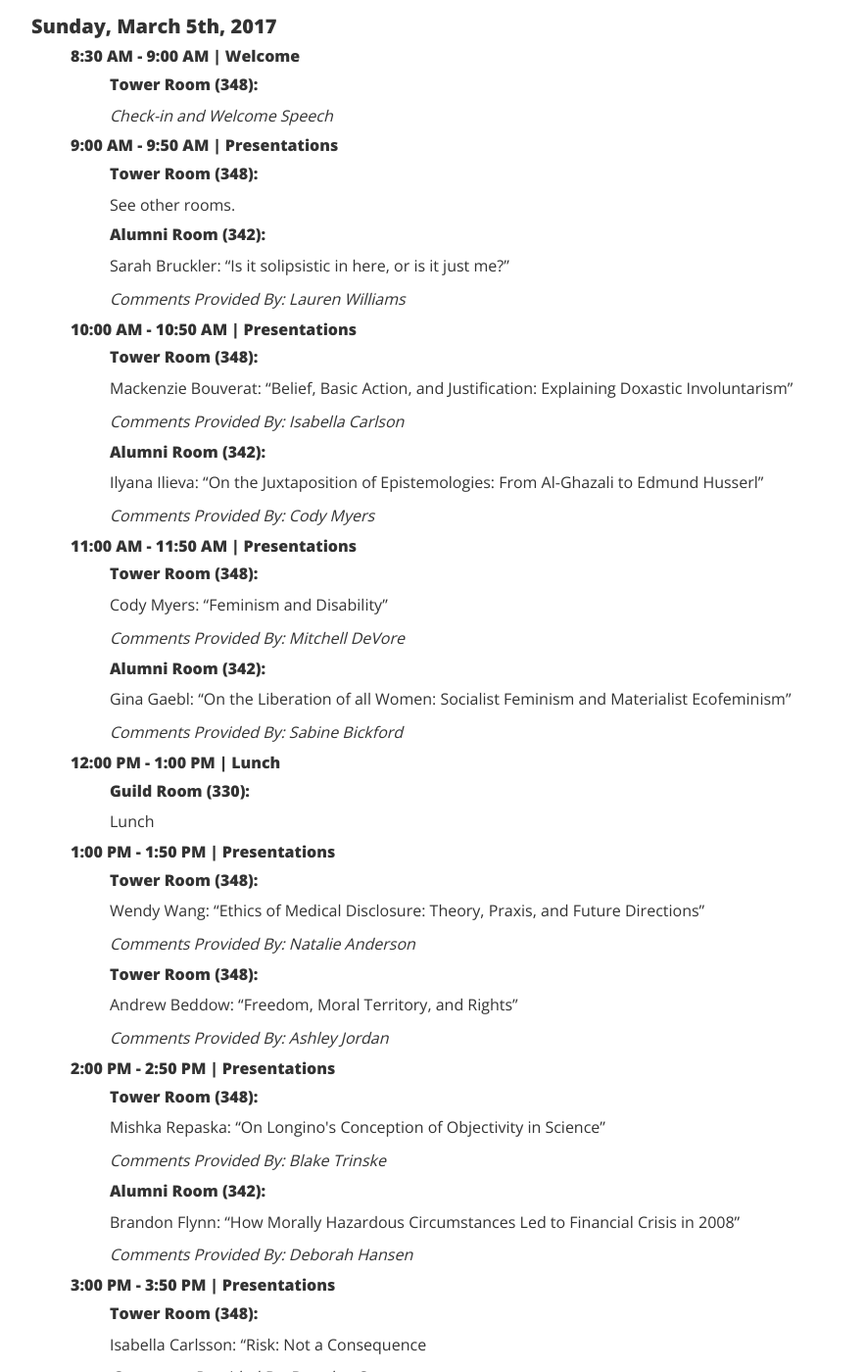
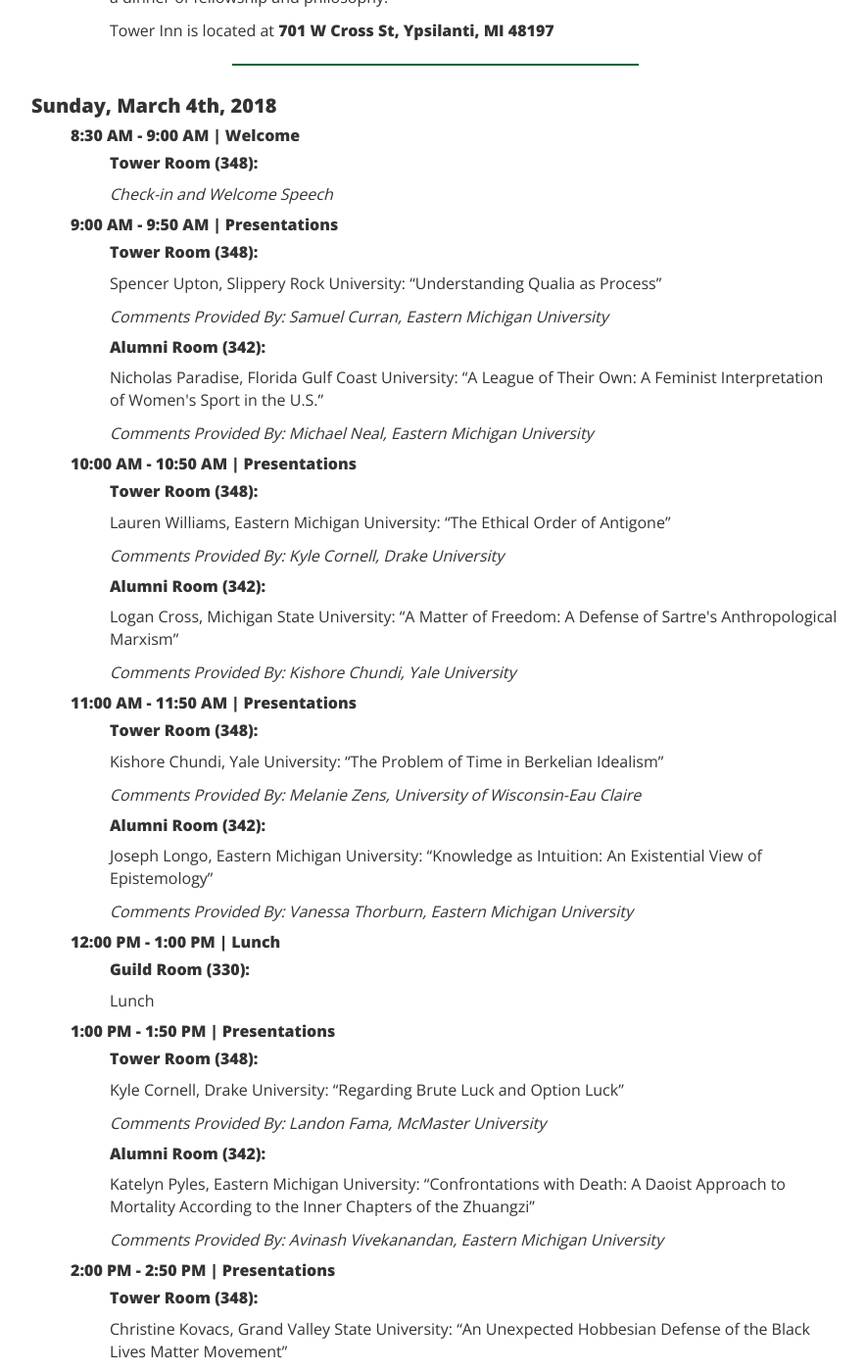
Before and after one commit to ucip/ucip.github.io, a Jekyll site: the page built from schedule.md, in a window 1280 px wide and 1400 px high, scrolled down 2395 px. Shown: the whole window at 98% size, without its empty margins (53-937 px from the left). Built offline with Jekyll 4.4.1, drawn with Linux system fonts in a browser that asks for light colours; nearby versions of some CDN libraries; some of the changed text lies outside the part shown.

Commit message:
Updated to 2018 Schedule

```diff
--- a/schedule.md
+++ b/schedule.md
@@ -7,10 +7,10 @@
 
 <div class="container">
   <div class="col-sm-9 col-xs-12">
-    <h3 class="home-h3">Winter 2017 EMU UCiP (Concluded)</h3>
-    <p><small><b>Note:</b> Papers selected for presentation will be announced by the end of January. The 2018 UCiP Schedule will be available shortly thereafter.</small></p>
+    <h3 class="home-h3">Winter 2018 EMU UCiP</h3>
+    <!--<p><small><b>Note:</b> Papers selected for presentation will be announced by the end of January. The 2018 UCiP Schedule will be available shortly thereafter.</small></p>-->
     <div>
-      <h4 class="schedule-header">Saturday, March 4th, 2017</h4>
+      <h4 class="schedule-header">Saturday, March 3rd, 2018</h4>
       <ul class="schedule-list">
         <li><h5>8:30 AM - 9:00 AM | Welcome</h5>
           <ul class="schedule-list">
@@ -22,49 +22,49 @@
         <li><h5>9:00 AM - 9:50 AM | Presentations</h5>
           <ul class="schedule-list">
             <li><h5>Tower Room (348):</h5>
-              <p>Dylan Delikta: “Our Self Understanding Revealed through Contemporary Architecture”</p>
-              <p><em>Comments Provided By: Vanessa Thorburn</em></p>
+              <p>Max Leonov, Northeastern University: “Parallels in Value Between Humans and Nature”</p>
+              <p><em>Comments Provided By: Marisa Kennedy, Eastern Michigan University</em></p>
             </li>
             <li><h5>Alumni Room (342):</h5>
-              <p>Lydia Jane Roy: “Broken Loose: Knowledge and Ideology in John Milton’s Paradise Lost and Ursula K. Le Guin’s The Dispossessed”</p>
-              <p><em>Comments Provided By: Eric Shore</em></p>
+              <p>Sarah Becker, Hillsdale College: “The Return of Relationality: Aquinas’ Account of Intellectual Action and Personhood”</p>
+              <p><em>Comments Provided By: Robert Del Mauro, Seton Hall University</em></p>
             </li>
           </ul>
         </li>
         <li><h5>10:00 AM - 10:50 AM | Presentations</h5>
           <ul class="schedule-list">
             <li><h5>Tower Room (348):</h5>
-              <p>Lauren Williams: “The Chinese Room Experiment Explained”</p>
-              <p><em>Comments Provided By: Mishka Repaska</em></p>
+              <p>Sarah Zuniga, Eureka College: “The Unhappiest Jean-Jacques? An Examination of Rousseau Through Kierkegaard’s ‘The Unhappiest One’”</p>
+              <p><em>Comments Provided By: Joseph Longo, Eastern Michigan University</em></p>
             </li>
             <li><h5>Alumni Room (342):</h5>
-              <p>Zakary Drabczyk: “Phenomenal Conservatism and the Belief-Appearance Problem”</p>
-              <p><em>Comments Provided By: Sarah Bruckler</em></p>
+              <p>Landon Fama, McMaster University: “Health, Education and the Internet?”</p>
+              <p><em>Comments Provided By: Kelly McCoy, University of Detroit Mercy</em></p>
             </li>
           </ul>
         </li>
         <li><h5>11:00 AM - 11:50 AM | Presentations</h5>
           <ul class="schedule-list">
             <li><h5>Tower Room (348):</h5>
-              <p>Mahmoud Jalloh: “Authenticity and the Plurality of Identities: Online and Offline Selves”</p>
-              <p><em>Comments Provided By: Dylan Delikta</em></p>
+              <p>Eric Garant, Eastern Michigan University: “While the Grass Grows: Adjudicating the Debate between Food Security and Food Sovereignty”</p>
+              <p><em>Comments Provided By: Ayah-Lea' Sawan, University of Detroit Mercy</em></p>
             </li>
             <li><h5>Alumni Room (342):</h5>
-              <p>C. Áine Keefer: “Subjectivity and Mutuality: Feminist Theology in Film”</p>
-              <p><em>Comments Provided By: Joseph Longo</em></p>
+              <p>Blake Trinske, Eastern Michigan University: “Returning to Our Genuine Nature”</p>
+              <p><em>Comments Provided By: Katelyn Pyles, Eastern Michigan University</em></p>
             </li>
           </ul>
         </li>
         <li><h5>12:00 PM - 1:30 PM | Lunch</h5>
           <ul class="schedule-list">
             <li><h5>Guild Room (330):</h5>
-              <p>Lunch with keynote speaker Dr. Theresa Tobin</p>
+              <p>Keynote speaker Dr. Shannon Hoff, Memorial University of Newfoundland: “Hegel on Tragedy and the Nature of Freedom”</p>
             </li>
           </ul>
         </li>
         <li><h5>1:45 PM - 2:50 PM | Activities</h5>
           <ul class="schedule-list">
-            <li><h5>Tower Room (348):</h5>
+            <li><h5>Alumni Room (342):</h5>
               <p>The Value of Graduate School Panel: Come join professors and current graduate students as you explore what graduate school in philosophy can offer.</p>
             </li>
             <li><h5>Guild Hall (330):</h5>
@@ -75,36 +75,36 @@
         <li><h5>3:00 PM - 3:50 PM | Presentations</h5>
           <ul class="schedule-list">
             <li><h5>Tower Room (348):</h5>
-              <p>Evelyn Reilly: “Freedom and Divine Providence”</p>
-              <p><em>Comments Provided By: Jaymes Dempsey</em></p>
+              <p>Kellie Tinskey, Michigan State University: “The Aims of Political Justice: Problems and Possibilities of Distributive Justice, Democratic Equality, and Ethics of Care”</p>
+              <p><em>Comments Provided By: Greg Woodring, Eastern Michigan University</em></p>
             </li>
             <li><h5>Alumni Room (342):</h5>
-              <p>Emily Aquino: “Morality’s Independence of Piety”</p>
-              <p><em>Comments Provided By: Ilyana Ilieva</em></p>
+              <p>Timothy Petzold, Eastern Michigan University: “The Reasonable End of Ethics in Aristotle and Kant”</p>
+              <p><em>Comments Provided By: Issra Dourra, University of Detroit Mercy</em></p>
             </li>
           </ul>
         </li>
         <li><h5>4:00 PM - 4:50 PM | Presentations</h5>
           <ul class="schedule-list">
             <li><h5>Tower Room (348):</h5>
-              <p>Tyler Porter: “A Necessary Extension on the Refutation of the Ontological Argument”</p>
-              <p><em>Comments Provided By: Evelyn Reilly</em></p>
+              <p>Natalia Anderson, Eastern Michigan University: “Is Discovery Necessarily Linguistic?”</p>
+              <p><em>Comments Provided By: Ahmad Chalhoub, University of Detroit Mercy</em></p>
             </li>
             <li><h5>Alumni Room (342):</h5>
-              <p>Arian Kambakhsh: “Subjective Experience As What Matters in Life”</p>
-              <p><em>Comments Provided By: Emily Aquino</em></p>
+              <p>Daniel Proske, University of Texas: “Everett on Sainsbury on Thinking About Fictional Things”</p>
+              <p><em>Comments Provided By: Sarah Bruckler, Eastern Michigan University</em></p>
             </li>
           </ul>
         </li>
         <li><h5>5:00 PM - 5:50 PM | Presentations</h5>
           <ul class="schedule-list">
             <li><h5>Tower Room (348):</h5>
-              <p>Zanudin Bhullar: “A Practical Demonstration of Time Traveling Paradoxes”</p>
-              <p><em>Comments Provided By: Trent McClain</em></p>
+              <p>Robert Del Mauro, Seton Hall University: “Korematsu v. United States and Legal Realism”</p>
+              <p><em>Comments Provided By: Caleb Bragg, Eastern Michigan University</em></p>
             </li>
             <li><h5>Alumni Room (342):</h5>
-              <p>Zach Thornton: “A Remedy of Counterpart Theory”</p>
-              <p><em>Comments Provided By: Ryan Wiseman</em></p>
+              <p>Kevin Smith, Indiana University Purdue University Fort Wayne: “Anselm’s Theory of Free Will and The Logical Problem of Moral Evil”</p>
+              <p><em>Comments Provided By: Hanaa Saleh, University of Detroit Mercy</em></p>
             </li>
           </ul>
         </li>
@@ -112,7 +112,7 @@
         <li><h5>Dinner on one’s own:</h5>
           <ul class="schedule-list">
             <li>
-              <p>Dinner is not provided; however, local students will be dining at Tower Inn.</p>
+              <p>Dinner is not provided; however, local students will be dining at Tower Inn. Everyone is welcome for a dinner of fellowship and philosophy!</p>
               <p>Tower Inn is located at <b>701 W Cross St, Ypsilanti, MI 48197</b></p>
             </li>
           </ul>
@@ -121,7 +121,7 @@
     </div>
     <hr>
     <div class="day-2">
-      <h4 class="schedule-header">Sunday, March 5th, 2017</h4>
+      <h4 class="schedule-header">Sunday, March 4th, 2018</h4>
       <ul class="schedule-list">
         <li><h5>8:30 AM - 9:00 AM | Welcome</h5>
           <ul class="schedule-list">
@@ -133,35 +133,36 @@
         <li><h5>9:00 AM - 9:50 AM | Presentations</h5>
           <ul class="schedule-list">
             <li><h5>Tower Room (348):</h5>
-              <p>See other rooms.</p>
+              <p>Spencer Upton, Slippery Rock University: “Understanding Qualia as Process”</p>
+              <p><em>Comments Provided By: Samuel Curran, Eastern Michigan University</em></p>
             </li>
             <li><h5>Alumni Room (342):</h5>
-              <p>Sarah Bruckler: “Is it solipsistic in here, or is it just me?”</p>
-              <p><em>Comments Provided By: Lauren Williams</em></p>
+              <p>Nicholas Paradise, Florida Gulf Coast University: “A League of Their Own: A Feminist Interpretation of Women's Sport in the U.S.”</p>
+              <p><em>Comments Provided By: Michael Neal, Eastern Michigan University</em></p>
             </li>
           </ul>
         </li>
         <li><h5>10:00 AM - 10:50 AM | Presentations</h5>
           <ul class="schedule-list">
             <li><h5>Tower Room (348):</h5>
-              <p>Mackenzie Bouverat: “Belief, Basic Action, and Justification: Explaining Doxastic Involuntarism”</p>
-              <p><em>Comments Provided By: Isabella Carlson</em></p>
+              <p>Lauren Williams, Eastern Michigan University: “The Ethical Order of Antigone”</p>
+              <p><em>Comments Provided By: Kyle Cornell, Drake University</em></p>
             </li>
             <li><h5>Alumni Room (342):</h5>
-              <p>Ilyana Ilieva: “On the Juxtaposition of Epistemologies: From Al-Ghazali to Edmund Husserl”</p>
-              <p><em>Comments Provided By: Cody Myers</em></p>
+              <p>Logan Cross, Michigan State University: “A Matter of Freedom: A Defense of Sartre's Anthropological Marxism”</p>
+              <p><em>Comments Provided By: Kishore Chundi, Yale University</em></p>
             </li>
           </ul>
         </li>
         <li><h5>11:00 AM - 11:50 AM | Presentations</h5>
           <ul class="schedule-list">
             <li><h5>Tower Room (348):</h5>
-              <p>Cody Myers: “Feminism and Disability”</p>
-              <p><em>Comments Provided By: Mitchell DeVore</em></p>
+              <p>Kishore Chundi, Yale University: “The Problem of Time in Berkelian Idealism”</p>
+              <p><em>Comments Provided By: Melanie Zens, University of Wisconsin-Eau Claire</em></p>
             </li>
             <li><h5>Alumni Room (342):</h5>
-              <p>Gina Gaebl: “On the Liberation of all Women: Socialist Feminism and Materialist Ecofeminism”</p>
-              <p><em>Comments Provided By: Sabine Bickford</em></p>
+              <p>Joseph Longo, Eastern Michigan University: “Knowledge as Intuition: An Existential View of Epistemology”</p>
+              <p><em>Comments Provided By: Vanessa Thorburn, Eastern Michigan University</em></p>
             </li>
           </ul>
         </li>
@@ -175,36 +176,35 @@
         <li><h5>1:00 PM - 1:50 PM | Presentations</h5>
           <ul class="schedule-list">
             <li><h5>Tower Room (348):</h5>
-              <p>Wendy Wang: “Ethics of Medical Disclosure: Theory, Praxis, and Future Directions”</p>
-              <p><em>Comments Provided By: Natalie Anderson</em></p>
+              <p>Kyle Cornell, Drake University: “Regarding Brute Luck and Option Luck”</p>
+              <p><em>Comments Provided By: Landon Fama, McMaster University</em></p>
             </li>
-            <li><h5>Tower Room (348):</h5>
-              <p>Andrew Beddow: “Freedom, Moral Territory, and Rights”</p>
-              <p><em>Comments Provided By: Ashley Jordan</em></p>
+            <li><h5>Alumni Room (342):</h5>
+              <p>Katelyn Pyles, Eastern Michigan University: “Confrontations with Death: A Daoist Approach to Mortality According to the Inner Chapters of the Zhuangzi”</p>
+              <p><em>Comments Provided By: Avinash Vivekanandan, Eastern Michigan University</em></p>
             </li>
           </ul>
         </li>
         <li><h5>2:00 PM - 2:50 PM | Presentations</h5>
           <ul class="schedule-list">
             <li><h5>Tower Room (348):</h5>
-              <p>Mishka Repaska: “On Longino's Conception of Objectivity in Science”</p>
-              <p><em>Comments Provided By: Blake Trinske</em></p>
+              <p>Christine Kovacs, Grand Valley State University: “An Unexpected Hobbesian Defense of the Black Lives Matter Movement”</p>
+              <p><em>Comments Provided By: Kellie Tinskey, Michigan State University</em></p>
             </li>
             <li><h5>Alumni Room (342):</h5>
-              <p>Brandon Flynn: “How Morally Hazardous Circumstances Led to Financial Crisis in 2008”</p>
-              <p><em>Comments Provided By: Deborah Hansen</em></p>
+              <p>Alexander Sell, Florida Gulf Coast University: “A Stranger to Oneself: Ricoeurian Narrative Identity in Camus' <em>The Stranger</em>”</p>
+              <p><em>Comments Provided By: Logan Cross, Michigan State University</em></p>
             </li>
           </ul>
         </li>
         <li><h5>3:00 PM - 3:50 PM | Presentations</h5>
           <ul class="schedule-list">
             <li><h5>Tower Room (348):</h5>
-              <p>Isabella Carlsson: “Risk: Not a Consequence</p>
-              <p><em>Comments Provided By: Brandon Sampson</em></p>
+              <p>Melanie Zens, University of Wisconsin-Eau Claire: “Free Willy isn't Free and Neither are You”</p>
+              <p><em>Comments Provided By: Kevin Smith, Indiana University Purdue University Fort Wayne</em></p>
             </li>
             <li><h5>Alumni Room (342):</h5>
-              <p>Hailey Hawes: “The Kantian Solution to Hegel's Primitive Problem of Mutual Recognition”</p>
-              <p><em>Comments Provided By: Nathan Cox</em></p>
+              <p>See Tower Room (348)</p>
             </li>
           </ul>
         </li>
```
